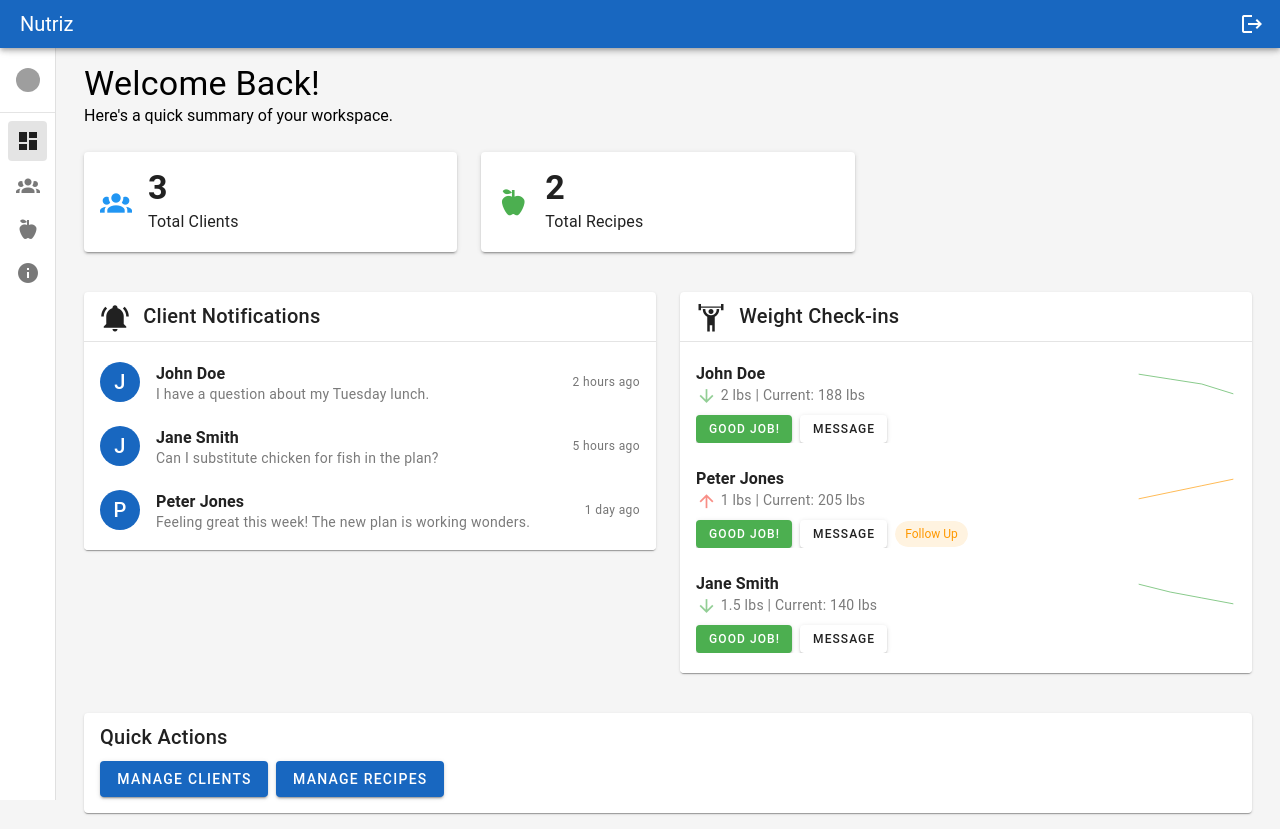
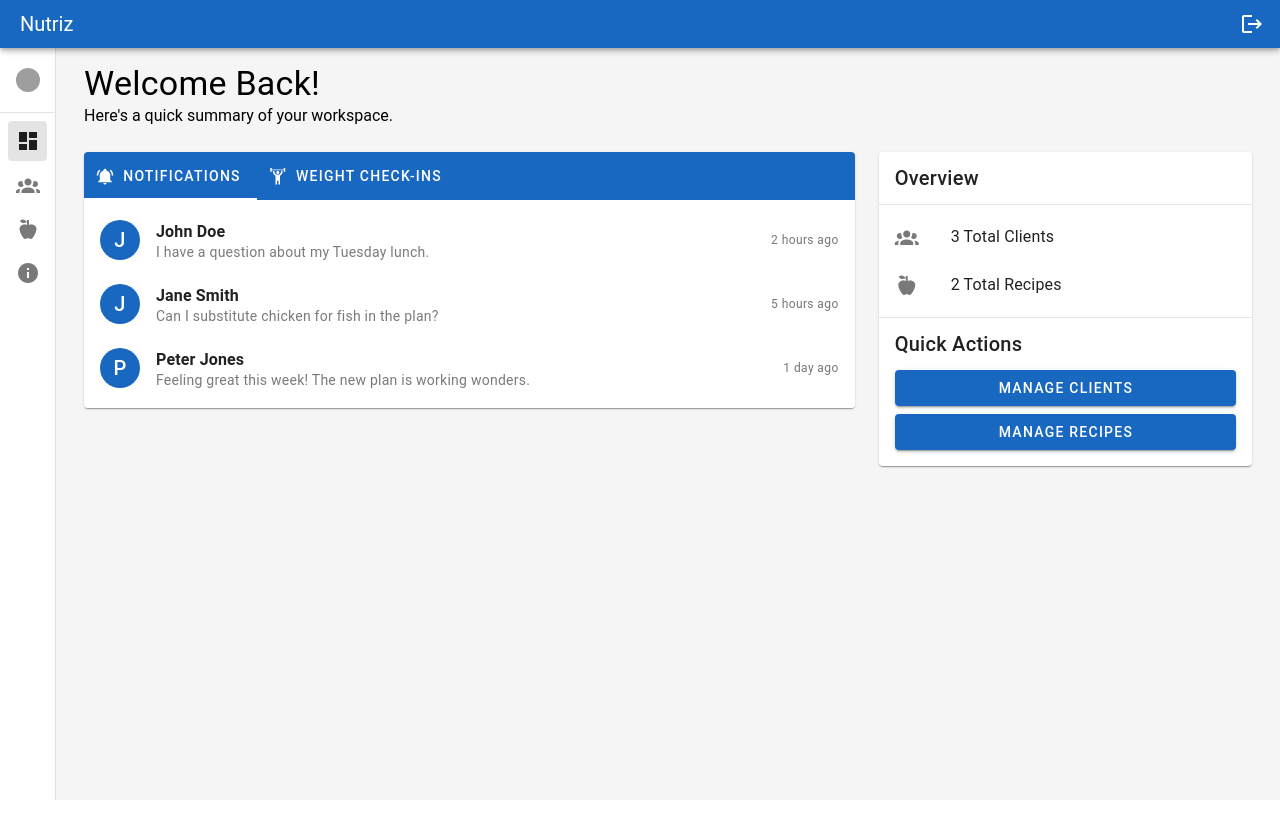
Before and after one commit to joshegilbert/nutriz, a Vue app: page /dashboard in a window 1280 px wide. After the commit the page ends 800 px from the top, so only its background shows below. Built offline with nearby package versions, Linux system fonts and the light colour scheme; grey boxes are pictures that could not be loaded.

Commit message:
refactor: redesign dashboard for a cleaner, more integrated layout

```diff
--- a/src/views/DashboardView.vue
+++ b/src/views/DashboardView.vue
@@ -8,44 +8,21 @@
     </v-row>
 
     <v-row>
-      <v-col cols="12" md="4">
-        <v-card class="pa-4" elevation="2">
-          <div class="d-flex align-center">
-            <v-icon color="blue" size="x-large" class="mr-4">
-              mdi-account-group
-            </v-icon>
-            <div>
-              <div class="text-h4 font-weight-bold">{{ totalClients }}</div>
-              <div class="text-subtitle-1">Total Clients</div>
-            </div>
-          </div>
-        </v-card>
-      </v-col>
-
-      <v-col cols="12" md="4">
-        <v-card class="pa-4" elevation="2">
-          <div class="d-flex align-center">
-            <v-icon color="green" size="x-large" class="mr-4">
-              mdi-food-apple
-            </v-icon>
-            <div>
-              <div class="text-h4 font-weight-bold">{{ totalRecipes }}</div>
-              <div class="text-subtitle-1">Total Recipes</div>
-            </div>
-          </div>
-        </v-card>
-      </v-col>
-    </v-row>
-
-    <v-row>
-      <!-- Client Notifications -->
-      <v-col cols="12" md="6">
-        <v-card class="mt-4">
-          <v-card-title>
-            <v-icon start icon="mdi-bell-ring"></v-icon>
-            Client Notifications
-          </v-card-title>
-          <v-divider></v-divider>
+      <v-col cols="12" lg="8">
+        <v-card>
+          <v-tabs v-model="tab" bg-color="primary">
+            <v-tab value="notifications">
+              <v-icon start>mdi-bell-ring</v-icon>
+              Notifications
+            </v-tab>
+            <v-tab value="checkins">
+              <v-icon start>mdi-weight-lifter</v-icon>
+              Weight Check-ins
+            </v-tab>
+          </v-tabs>
+          <v-card-text class="pa-0">
+            <v-window v-model="tab">
+              <v-window-item value="notifications">
                 <v-list lines="two">
                   <v-list-item
                     v-for="notification in notifications"
@@ -58,26 +35,15 @@
                         <span class="text-h6">{{ notification.clientName.charAt(0) }}</span>
                       </v-avatar>
                     </template>
-
                     <v-list-item-title class="font-weight-bold">{{ notification.clientName }}</v-list-item-title>
                     <v-list-item-subtitle>{{ notification.message }}</v-list-item-subtitle>
-
                     <template v-slot:append>
                       <span class="text-caption text-grey-darken-1">{{ notification.timestamp }}</span>
                     </template>
                   </v-list-item>
                 </v-list>
-        </v-card>
-      </v-col>
-
-      <!-- Weight Check-ins -->
-      <v-col cols="12" md="6">
-        <v-card class="mt-4">
-          <v-card-title>
-            <v-icon start icon="mdi-weight-lifter"></v-icon>
-            Weight Check-ins
-          </v-card-title>
-          <v-divider></v-divider>
+              </v-window-item>
+              <v-window-item value="checkins">
                 <v-list>
                   <v-list-item
                     v-for="checkIn in weightCheckIns"
@@ -93,7 +59,6 @@
                             {{ Math.abs(checkIn.change) }} lbs | Current: {{ checkIn.currentWeight }} lbs
                           </v-list-item-subtitle>
                         </div>
-
                         <v-sparkline
                           :model-value="checkIn.history"
                           :color="checkIn.isConcerning ? 'orange' : 'green'"
@@ -103,48 +68,43 @@
                           style="width: 100px; height: 40px"
                         ></v-sparkline>
                       </div>
-
                       <div class="mt-2">
-                  <v-btn
-                    size="small"
-                    color="success"
-                    class="mr-2"
-                    @click="quickMessage(checkIn.clientId, 'good_job')"
-                  >
+                        <v-btn size="small" color="success" class="mr-2" @click="quickMessage(checkIn.clientId, 'good_job')">
                           Good Job!
                         </v-btn>
-                  <v-btn
-                    size="small"
-                    @click="quickMessage(checkIn.clientId, 'personal')"
-                  >
+                        <v-btn size="small" @click="quickMessage(checkIn.clientId, 'personal')">
                           Message
                         </v-btn>
-                  <v-chip
-                    v-if="checkIn.isConcerning"
-                    size="small"
-                    color="orange"
-                    variant="tonal"
-                    class="ml-2"
-                  >
+                        <v-chip v-if="checkIn.isConcerning" size="small" color="orange" variant="tonal" class="ml-2">
                           Follow Up
                         </v-chip>
                       </div>
                     </div>
                   </v-list-item>
                 </v-list>
+              </v-window-item>
+            </v-window>
+          </v-card-text>
         </v-card>
       </v-col>
-    </v-row>
 
-    <v-row>
-      <v-col cols="12">
-        <v-card class="mt-4">
+      <v-col cols="12" lg="4">
+        <v-card>
+          <v-card-item>
+            <v-card-title>Overview</v-card-title>
+          </v-card-item>
+          <v-divider></v-divider>
+          <v-list>
+            <v-list-item :title="`${totalClients} Total Clients`" prepend-icon="mdi-account-group"></v-list-item>
+            <v-list-item :title="`${totalRecipes} Total Recipes`" prepend-icon="mdi-food-apple"></v-list-item>
+          </v-list>
+          <v-divider></v-divider>
+          <v-card-item>
             <v-card-title>Quick Actions</v-card-title>
+          </v-card-item>
           <v-card-text>
-            <v-btn to="/clients" color="primary" class="mr-2">
-              Manage Clients
-            </v-btn>
-            <v-btn to="/recipes" color="primary">Manage Recipes</v-btn>
+            <v-btn to="/clients" color="primary" block class="mb-2">Manage Clients</v-btn>
+            <v-btn to="/recipes" color="primary" block>Manage Recipes</v-btn>
           </v-card-text>
         </v-card>
       </v-col>
@@ -156,63 +116,22 @@
 import { computed, ref } from "vue";
 import { useDataStore } from "@/stores/useDataStore";
 
+const tab = ref('notifications');
 const { clients, recipes } = useDataStore();
 
 const totalClients = computed(() => clients.value.length);
 const totalRecipes = computed(() => recipes.value.length);
 
 const notifications = ref([
-  {
-    id: 1,
-    clientId: 1,
-    clientName: "John Doe",
-    message: "I have a question about my Tuesday lunch.",
-    timestamp: "2 hours ago",
-  },
-  {
-    id: 2,
-    clientId: 3,
-    clientName: "Jane Smith",
-    message: "Can I substitute chicken for fish in the plan?",
-    timestamp: "5 hours ago",
-  },
-  {
-    id: 3,
-    clientId: 2,
-    clientName: "Peter Jones",
-    message: "Feeling great this week! The new plan is working wonders.",
-    timestamp: "1 day ago",
-  },
+  { id: 1, clientId: 1, clientName: "John Doe", message: "I have a question about my Tuesday lunch.", timestamp: "2 hours ago" },
+  { id: 2, clientId: 3, clientName: "Jane Smith", message: "Can I substitute chicken for fish in the plan?", timestamp: "5 hours ago" },
+  { id: 3, clientId: 2, clientName: "Peter Jones", message: "Feeling great this week! The new plan is working wonders.", timestamp: "1 day ago" },
 ]);
 
 const weightCheckIns = ref([
-  {
-    id: 1,
-    clientId: 1,
-    clientName: "John Doe",
-    change: -2,
-    currentWeight: 188,
-    isConcerning: false,
-    history: [192, 191, 190, 188],
-  },
-  {
-    id: 2,
-    clientId: 2,
-    clientName: "Peter Jones",
-    change: 1,
-    currentWeight: 205,
-    isConcerning: true,
-    history: [202, 203, 204, 205],
-  },
-  {
-    id: 3,
-    clientId: 3,
-    clientName: "Jane Smith",
-    change: -1.5,
-    currentWeight: 140,
-    isConcerning: false,
-    history: [145, 143, 141.5, 140],
-  },
+  { id: 1, clientId: 1, clientName: "John Doe", change: -2, currentWeight: 188, isConcerning: false, history: [192, 191, 190, 188] },
+  { id: 2, clientId: 2, clientName: "Peter Jones", change: 1, currentWeight: 205, isConcerning: true, history: [202, 203, 204, 205] },
+  { id: 3, clientId: 3, clientName: "Jane Smith", change: -1.5, currentWeight: 140, isConcerning: false, history: [145, 143, 141.5, 140] },
 ]);
 
 function quickMessage(clientId, type) {
```
Lines whose indentation alone changed are shown as unchanged.
